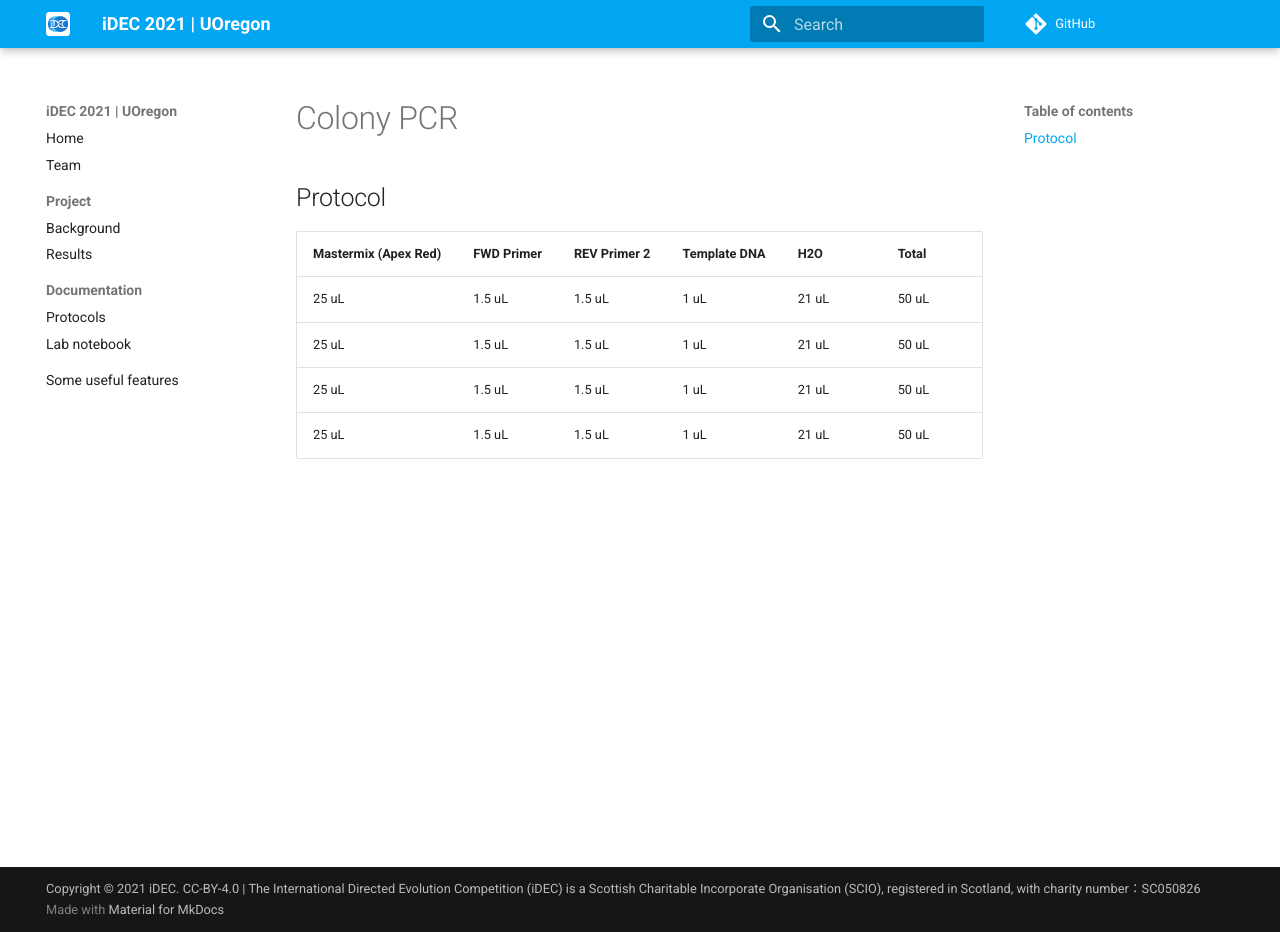
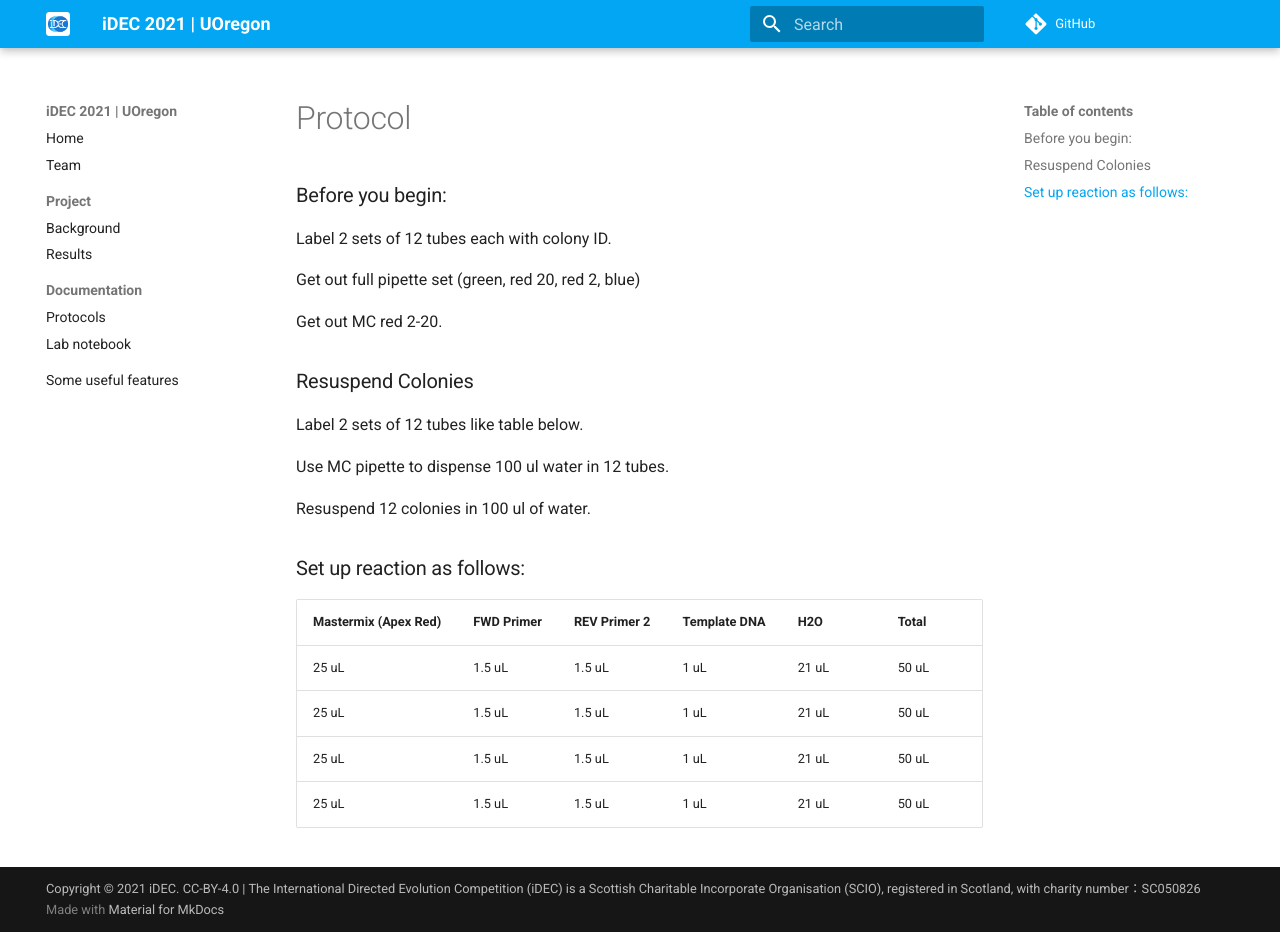
Before and after one commit to idec2021/UOregon, an MkDocs documentation site: the page built from docs/documentation/Colony PCR.md, in a window 1280 px wide and 932 px high. Built offline with MkDocs 1.6.1 and Material for MkDocs 9.7.7, drawn with Linux system fonts in a browser that asks for light colours; comment, search, counter and statistics services are not loaded.

Commit message:
Update Colony PCR.md

```diff
--- a/docs/documentation/Colony PCR.md
+++ b/docs/documentation/Colony PCR.md
@@ -1,6 +1,23 @@
-## Protocol
+# Protocol
+### Before you begin:
+
+Label 2 sets of 12 tubes each with colony ID.
+
+Get out full pipette set (green, red 20, red 2, blue)
+
+Get out MC red 2-20.
+
+### Resuspend Colonies
+
+Label 2 sets of 12 tubes like table below.
+
+Use MC pipette to dispense 100 ul water in 12 tubes.
+
+Resuspend 12 colonies in 100 ul of water.
 
 
+
+### Set up reaction as follows:
 
 | Mastermix (Apex Red) | FWD Primer | REV Primer 2 | Template DNA | H2O | Total
 | ----- | ----- | ----- | ----- | ----- | ----- |
```
